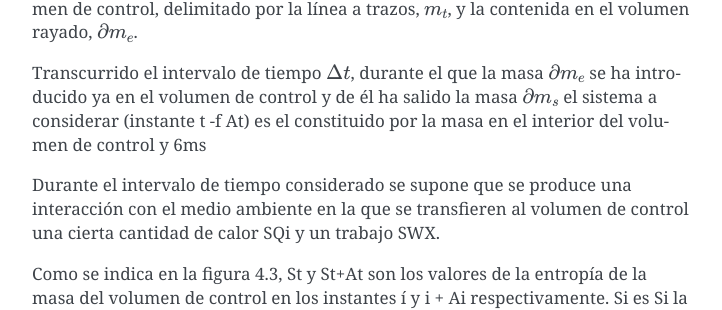
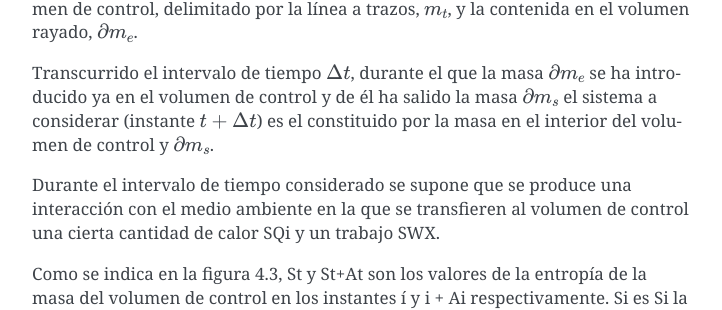
Before and after one commit to mantielero/termodinamica, a Sphinx documentation site: the page built from source/sistemas_abiertos_segundo_principio.rst, in a window 1280 px wide and 900 px high, scrolled down 811 px. Shown: the part 175-485 px from the top of the window, without its empty margins (388-1110 px from the left). Built offline with Sphinx 7.4.7, drawn with Linux system fonts in a browser that asks for light colours; pages that are not in the unit, such as notebooks, are missing from menus.

Commit message:
Update sistemas_abiertos_segundo_principio.rst

```diff
--- a/source/sistemas_abiertos_segundo_principio.rst
+++ b/source/sistemas_abiertos_segundo_principio.rst
@@ -24,7 +24,7 @@
 
 En el instante :math:`t` nuestro sistema está integrado por la masa contenida en el volumen de control, delimitado por la línea a trazos, :math:`m_t`, y la contenida en el volumen rayado, :math:`\partial m_e`.
 
-Transcurrido el intervalo de tiempo :math:`\Delta t`, durante el que la masa :math:`\partial m_e` se ha introducido ya en el volumen de control y de él ha salido la masa :math:`\partial m_s` el sistema a considerar (instante t -f At) es el constituido por la masa en el interior del volumen de control y 6ms
+Transcurrido el intervalo de tiempo :math:`\Delta t`, durante el que la masa :math:`\partial m_e` se ha introducido ya en el volumen de control y de él ha salido la masa :math:`\partial m_s` el sistema a considerar (instante :math:`t+\Delta t`) es el constituido por la masa en el interior del volumen de control y :math:`\partial m_s`.
 
 Durante el intervalo de tiempo considerado se supone que se produce una interacción con el medio ambiente en la que se transfieren al volumen de control una cierta cantidad de calor SQi y un trabajo SWX.
 
```
